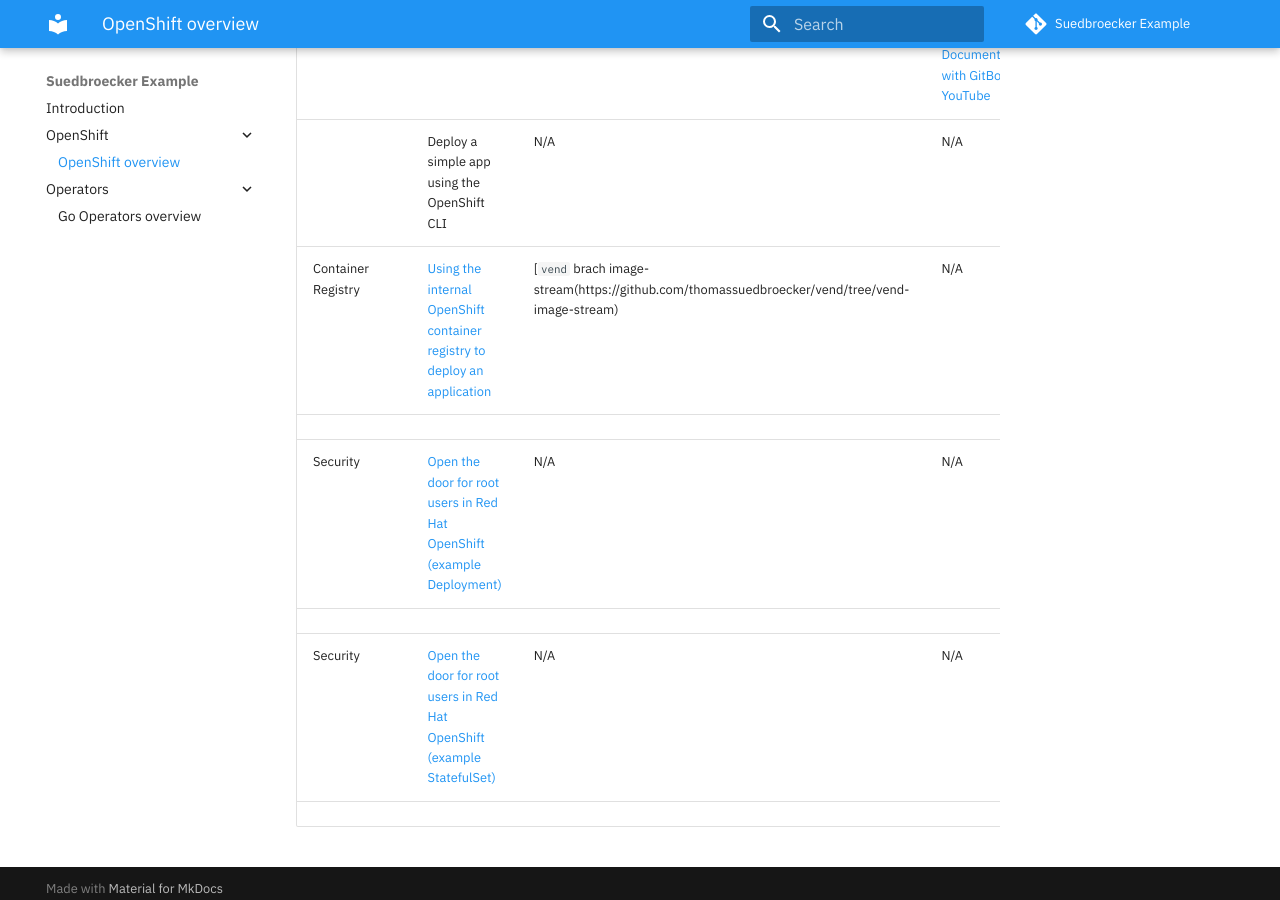
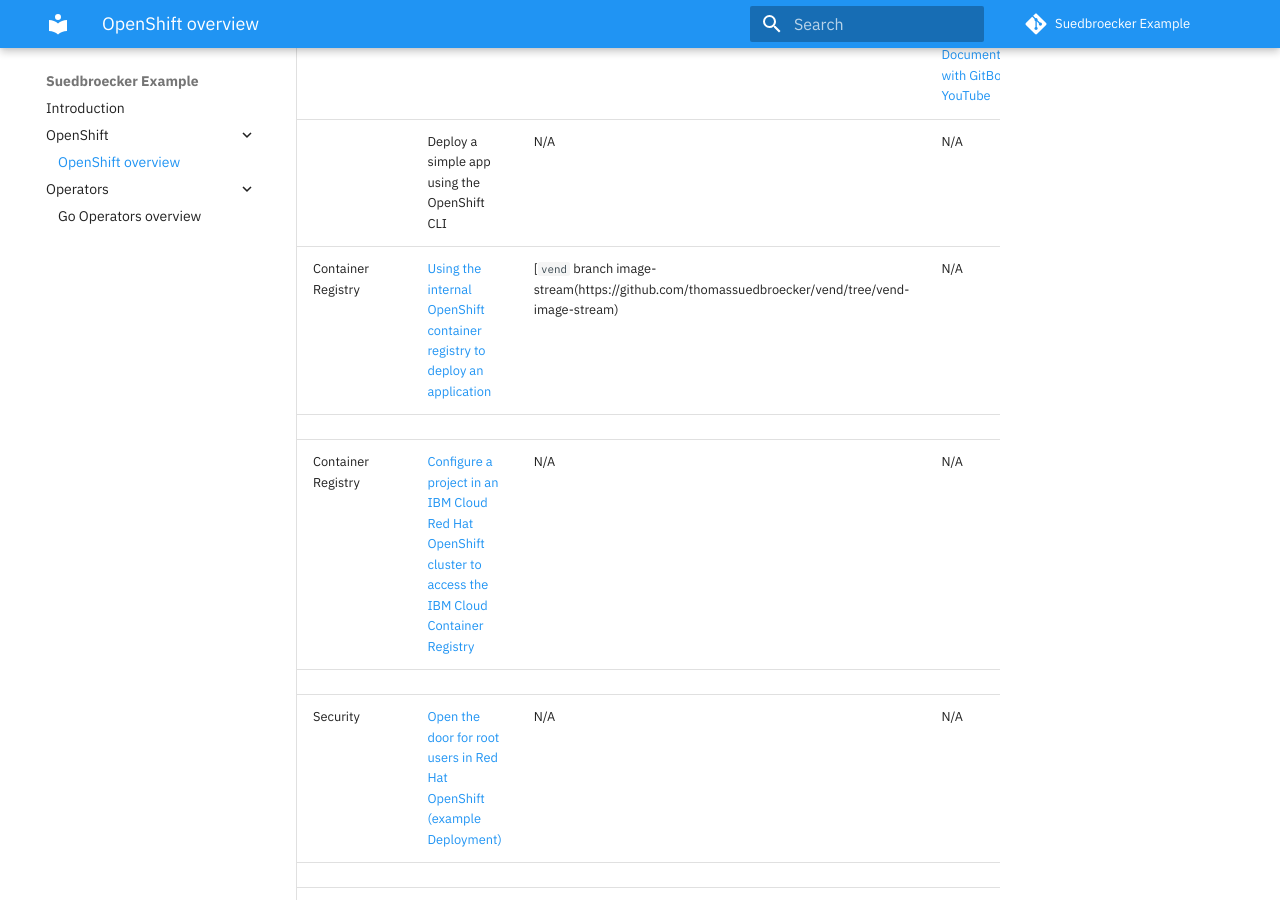
Before and after one commit to thomassuedbroecker/suedbroecker-example, an MkDocs documentation site: the page built from documentation/openshift-overview.md, in a window 1280 px wide and 900 px high, scrolled down 336 px. Built offline with MkDocs 1.6.1 and Material for MkDocs 9.7.7, drawn with Linux system fonts in a browser that asks for light colours; comment, search, counter and statistics services are not loaded.

Commit message:
update openshift list

```diff
--- a/documentation/openshift-overview.md
+++ b/documentation/openshift-overview.md
@@ -4,7 +4,9 @@
 | --- | --- | --- | --- |
 | Microservices, Reactive | [Deploy a Microservice to OpenShift](Deploy a Microservice to OpenShift) | N/A |  _Hands-on workshop: Reactive Endpoints with Quarkus on OpenShift_ [Workshop Documentation with GitBook](https://ibm-developer.gitbook.io/reactive-endpoints-with-quarkus-on-openshift), [YouTube](https://youtu.be/iwca0BV7fIc) |
 |  | Deploy a simple app using the OpenShift CLI | N/A  | N/A |
-| Container Registry | [Using the internal OpenShift container registry to deploy an application](https://suedbroecker.net/2021/11/25/using-the-internal-openshift-container-registry-to-deploy-an-application/) |[`vend` brach image-stream(https://github.com/thomassuedbroecker/vend/tree/vend-image-stream) | N/A |  N/A
+| Container Registry | [Using the internal OpenShift container registry to deploy an application](https://suedbroecker.net/2021/11/25/using-the-internal-openshift-container-registry-to-deploy-an-application/) |[`vend` branch image-stream(https://github.com/thomassuedbroecker/vend/tree/vend-image-stream) | N/A |  N/A
+ |
+| Container Registry | [Configure a project in an IBM Cloud Red Hat OpenShift cluster to access the IBM Cloud Container Registry](https://suedbroecker.net/2021/11/07/configure-a-project-in-an-ibm-cloud-red-hat-openshift-cluster-to-access-the-ibm-cloud-container-registry/) |  N/A |  N/A
  |
 | Security | [Open the door for root users in Red Hat OpenShift (example Deployment)](https://suedbroecker.net/2021/12/09/open-the-door-for-root-users-in-red-hat-openshift)| N/A |  N/A
  |
```
